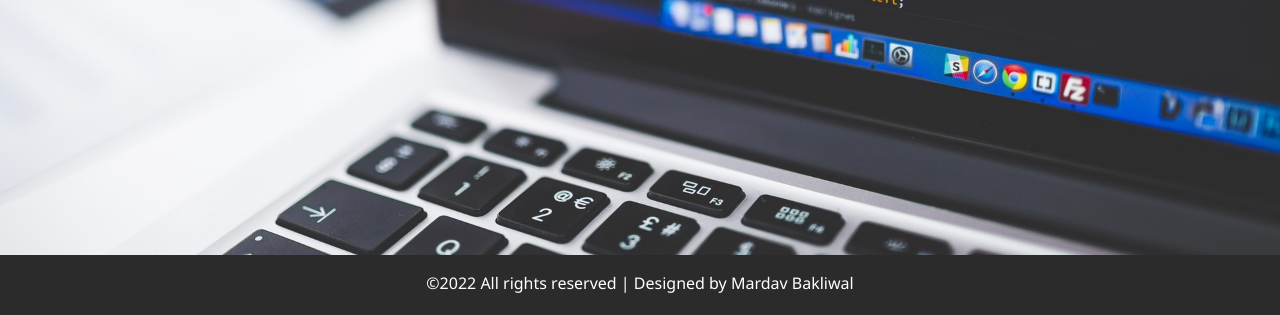
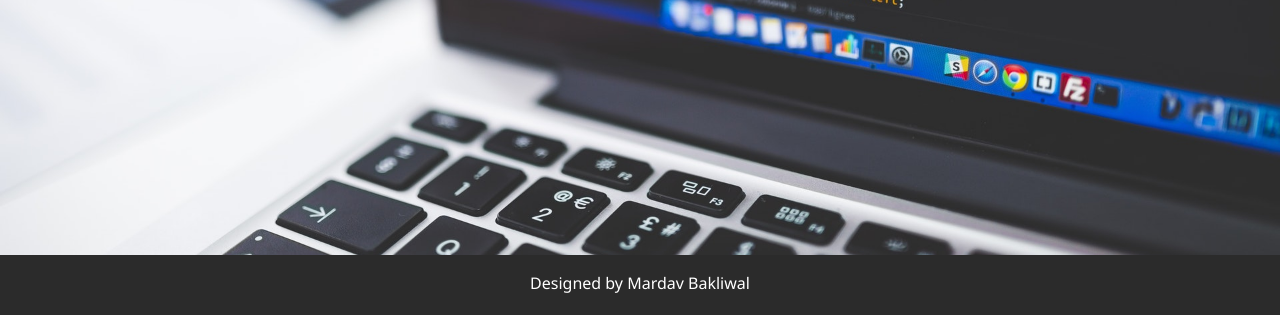
Before and after one commit to mardavvjain/portfolio, a website: page index.html in a window 1280 px wide. Shown: the part 485-800 px from the top of the page. Drawn offline with Linux system fonts and the light colour scheme.

Commit message:
Update index.html

```diff
--- a/index.html
+++ b/index.html
@@ -75,7 +75,7 @@
     </div>
   </main>
   <footer id="main-footer">
-    &copy;2022 All rights reserved | Designed by Mardav Bakliwal
+    Designed by Mardav Bakliwal
   </footer>
 
   <script src="js/main.js"></script>
```
